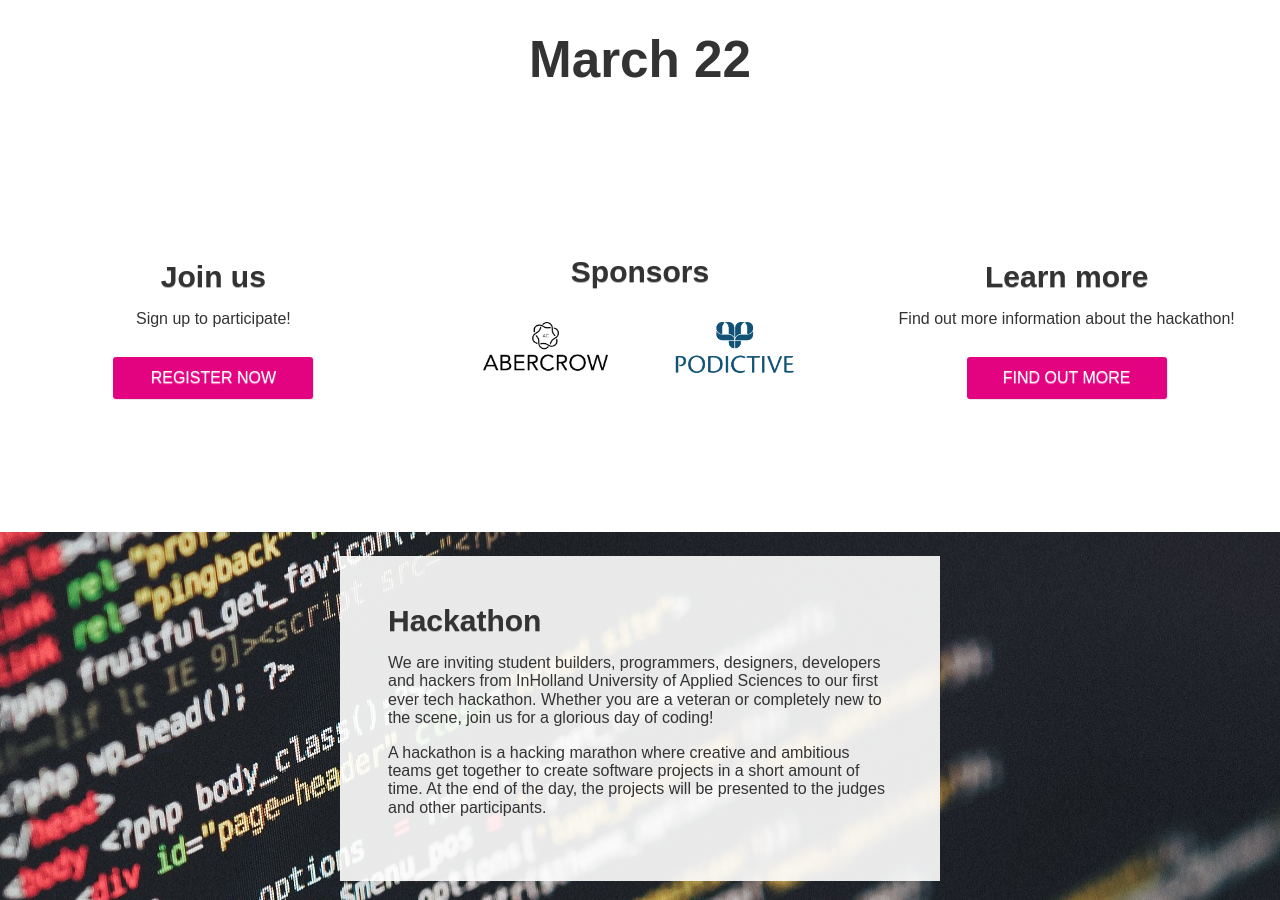
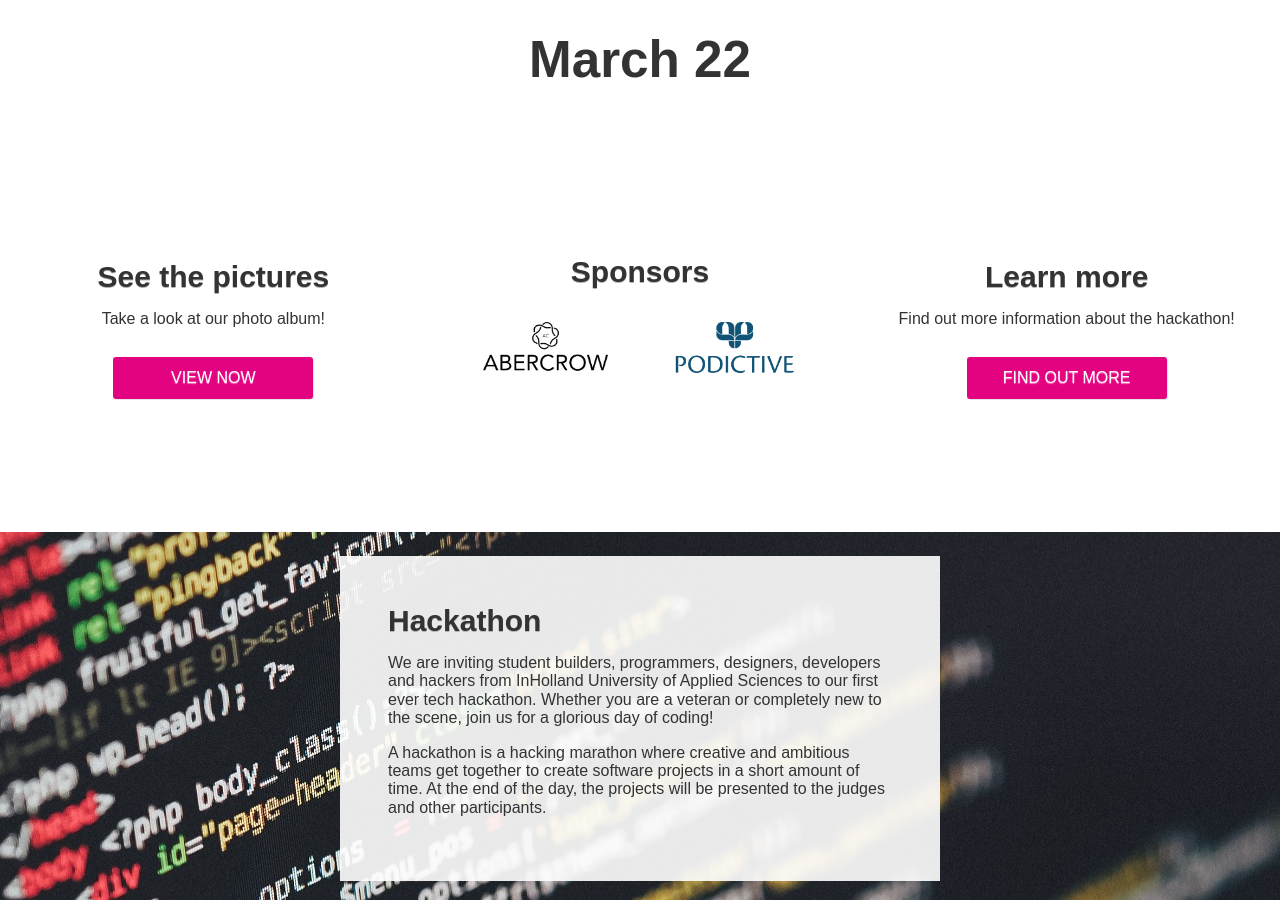
Before and after one commit to InHack2018/inhack2018.github.io, a Jekyll site: the page built from index.html, in a window 1280 px wide and 900 px high, scrolled down 311 px. Built offline with Jekyll 4.4.1, drawn with Linux system fonts in a browser that asks for light colours; nearby versions of some CDN libraries.

Commit message:
Update call-to-action.html

```diff
--- a/_includes/call-to-action.html
+++ b/_includes/call-to-action.html
@@ -1,8 +1,8 @@
 <div class="container small under-title" id="call-to-action">
   <section class="call-to-action join-us">
-    <h3>Join us</h3>
-    <p>Sign up to participate!</p>
-    <a class="action-button" href="https://goo.gl/forms/67DeV5SXL0Pl24403" rel="noopener" target="_blank">Register now</a>
+    <h3>See the pictures</h3>
+    <p>Take a look at our photo album!</p>
+    <a class="action-button" href="https://photos.app.goo.gl/CWHx5vFOZZb183d52" rel="noopener" target="_blank">View now</a>
   </section>
   <section class="sponsors">
     <h3>Sponsors</h3>
```
